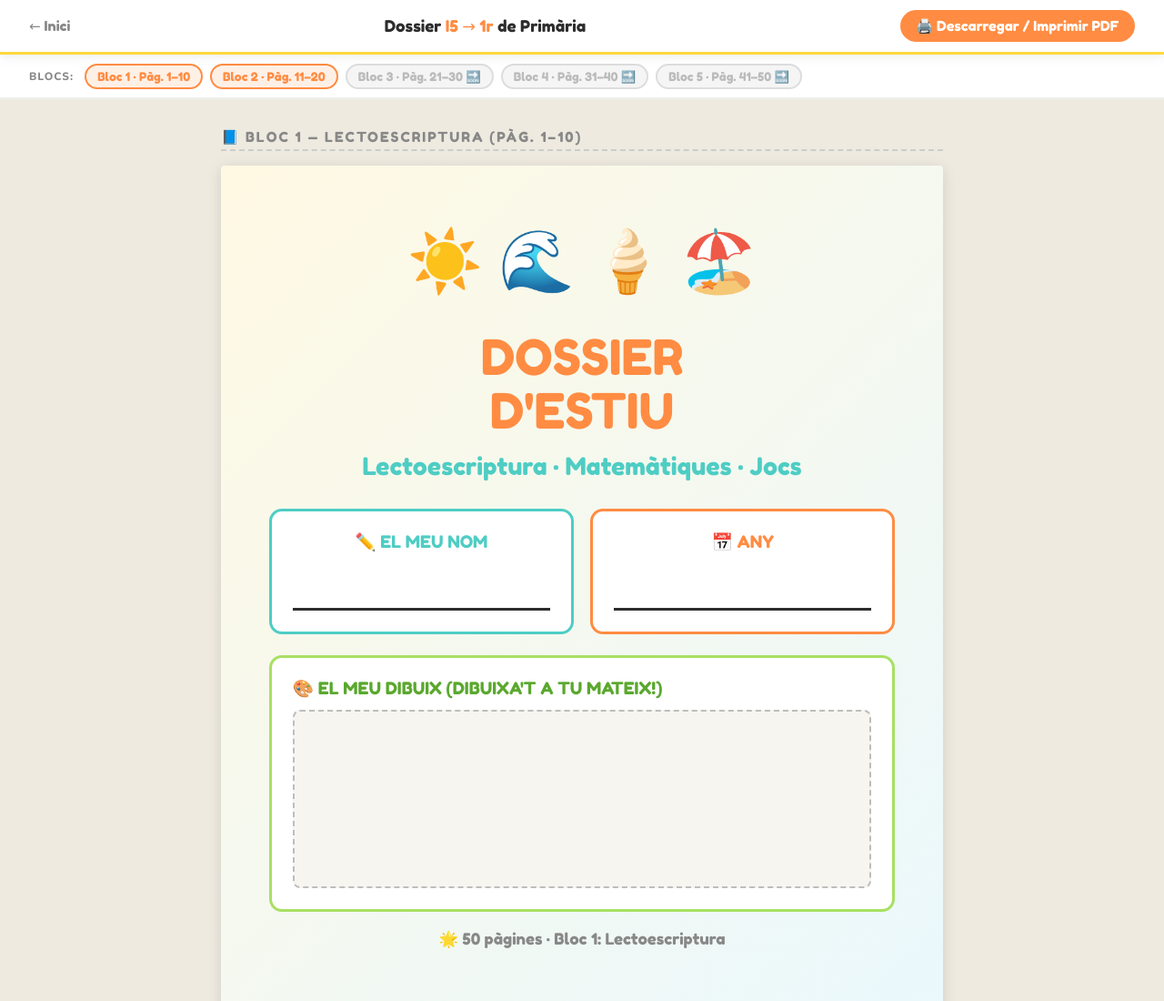
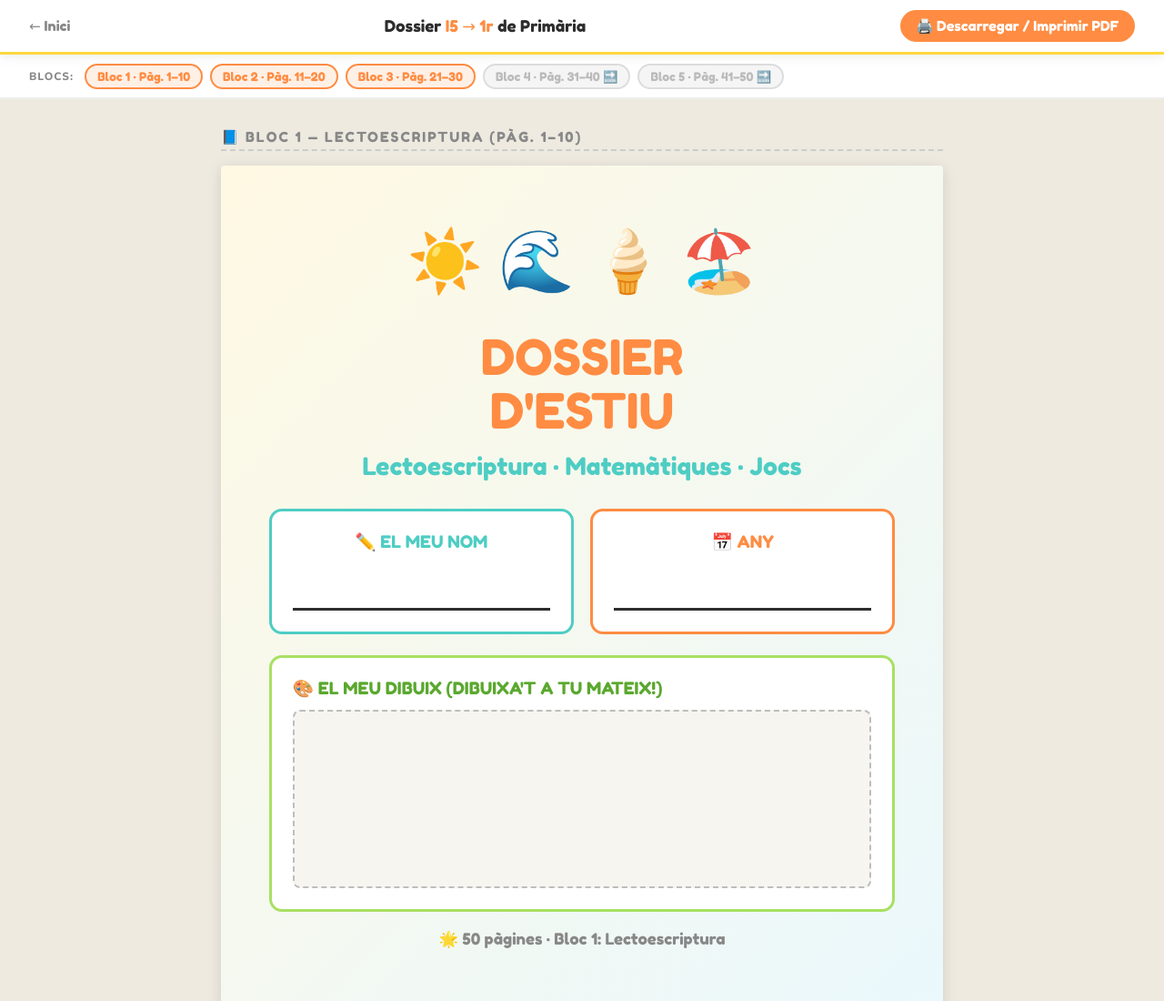
Before and after one commit to AlbertGodina/dossiersestiu, a plain HTML site: page dossiers/i5-1r/index.html in a window 1280 px wide. Shown: the top 1100 px of the page at 91% size. Drawn offline with nearby package versions, Linux system fonts and the light colour scheme.

Commit message:
Update index.html

```diff
--- a/dossiers/i5-1r/index.html
+++ b/dossiers/i5-1r/index.html
@@ -389,7 +389,7 @@
   <span class="ui-bloc-label">BLOCS:</span>
   <a class="bloc-pill fet" href="#bloc1">Bloc 1 · Pàg. 1–10</a>
   <a class="bloc-pill fet" href="#bloc2">Bloc 2 · Pàg. 11–20</a>
-  <span class="bloc-pill aviat">Bloc 3 · Pàg. 21–30 🔜</span>
+  <a class="bloc-pill fet" href="#bloc3">Bloc 3 · Pàg. 21–30</a>
   <span class="bloc-pill aviat">Bloc 4 · Pàg. 31–40 🔜</span>
   <span class="bloc-pill aviat">Bloc 5 · Pàg. 41–50 🔜</span>
 </div>
```
